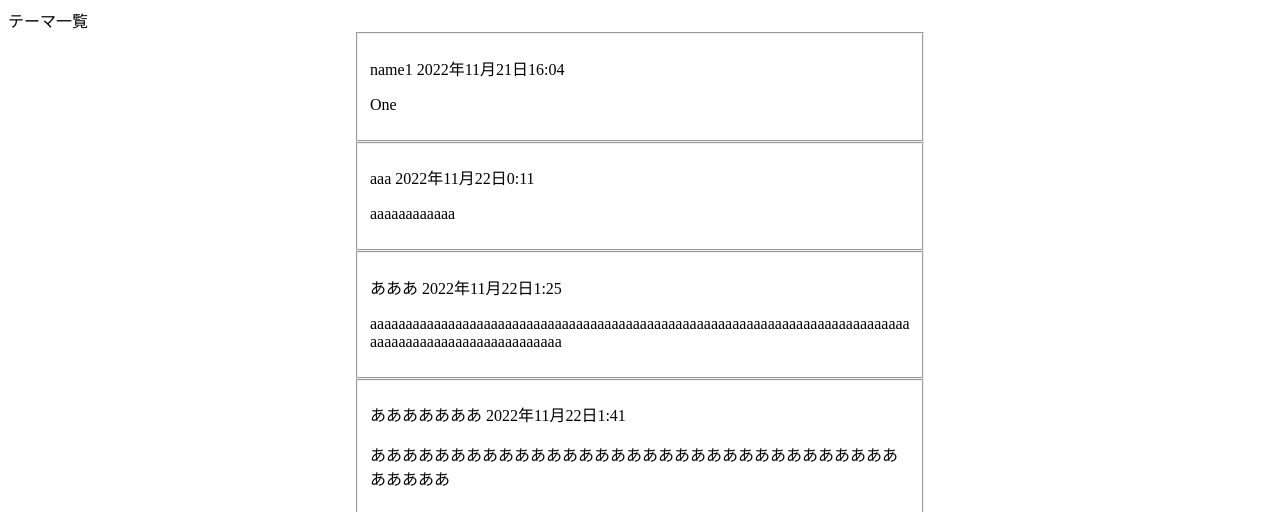
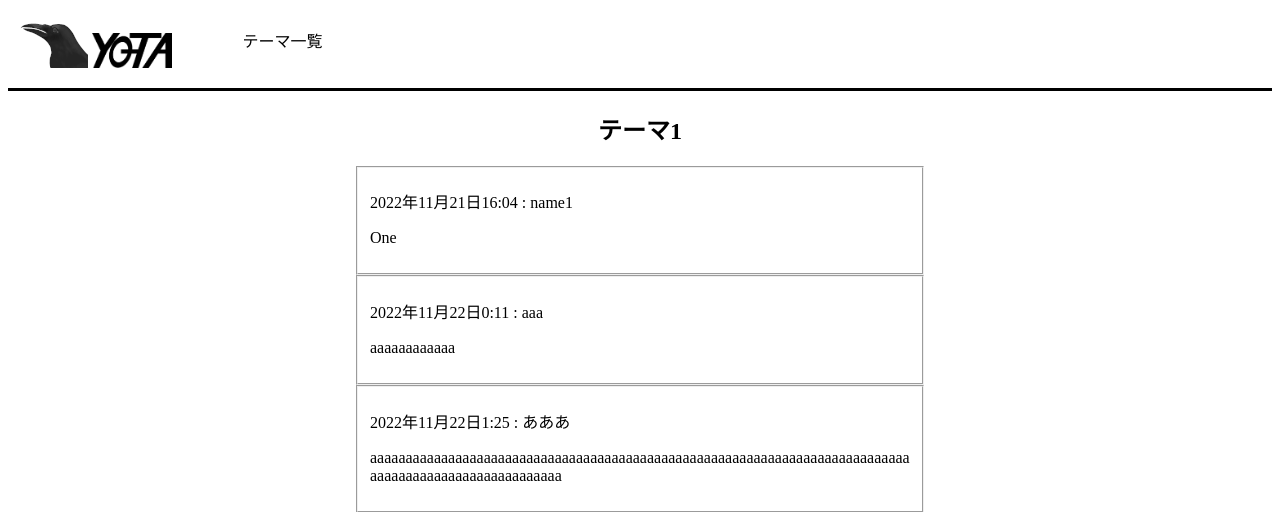
Before and after one commit to toami-ryo/Comment, a Django app: page /comments/2/ in a window 1280 px wide. Shown: the top 512 px of the page. Run offline with Django 4.2, Linux system fonts and the light colour scheme; data comes from the database, SQL or seed files in the repository; both versions use the stored data as it was after the commit.

Commit message:
'decorate header'

```diff
--- a/mysite/comments/static/comments/basic.css
+++ /dev/null
@@ -1,29 +0,0 @@
-header a, header a:visited{
-  color: black;
-  text-decoration: none;
-}
-
-header a:hover{
-  text-decoration: underline;
-}
-
-.container-wrapper{
-  display: flex;
-  flex-direction: column;
-  align-items: center;
-}
-
-.container{
-  width: 600px;
-  display: flex;
-  flex-direction: column;
-  align-items: center;
-}
-
-.cell{
-  width: 90%;
-}
-
-.cell p{
-  overflow-wrap: anywhere;
-}
--- /dev/null
+++ b/mysite/comments/static/comments/stylesheet/basic.css
@@ -0,0 +1,56 @@
+.header-container{
+  height: 80px;
+  border-bottom: 3px solid black;
+}
+
+header{
+  display: flex;
+  height: 100%;
+}
+
+.top-nav{
+  align-self: end;
+  padding: 20px 30px;
+}
+
+.top-nav > ul{
+  display: flex;
+}
+
+.top-nav > ul > li{
+  list-style-type: none; /*リストの点を消す*/
+}
+
+.top-nav > ul > li:hover{
+  border-bottom: solid black 2px;
+}
+
+.top-nav a, .top-nav a:visited{
+  color: black;
+  text-decoration: none;
+}
+
+.icon-container a{
+  text-decoration: none;
+}
+
+.container-wrapper{
+  display: flex;
+  flex-direction: column;
+  align-items: center;
+}
+
+.container{
+  width: 600px;
+  display: flex;
+  flex-direction: column;
+  align-items: center;
+}
+
+.cell{
+  width: 90%;
+}
+
+.cell p{
+  overflow-wrap: anywhere;
+}
--- a/mysite/comments/templates/comments/basic.html
+++ b/mysite/comments/templates/comments/basic.html
@@ -5,15 +5,25 @@
       <meta charset="utf-8">
       <title>Comments</title>
       {% load static %}
-      <link rel="stylesheet" href="{% static 'comments/basic.css' %}">
+      <link rel="stylesheet" href="{% static 'comments/stylesheet/basic.css' %}">
     </head>
 
     <body>
-      <header>
-        <div class="top-nav">
-          <a href="{% url 'comments:index' %}">テーマ一覧</a>
-        </div>
-      </header>
+      <div class="header-container">
+        <header>
+          <div class="icon-container">
+            <a href="{% url 'comments:index' %}">
+              <img class="top-icon" src="{% static 'comments/images/small_icon.png' %}" alt="">
+              <img class="logo" src="{% static 'comments/images/Logo.png' %}" style="height: 35px;" alt="YO-TA">
+            </a>
+          </div>
+          <div class="top-nav">
+            <ul>
+              <li><a href="{% url 'comments:index' %}">テーマ一覧</a></li>
+            </ul>
+          </div>
+        </header>
+      </div>
 
       <div class="container-wrapper">
         <div class="container">
--- a/mysite/comments/templates/comments/index.html
+++ b/mysite/comments/templates/comments/index.html
@@ -3,7 +3,7 @@
 
 <!-- header.html の content ブロックに以下を挿入 -->
 {% block content %}
-
+  <h2>テーマ一覧</h2>
   {% if latest_theme_list %}
       <ul>
       {% for theme in latest_theme_list %}
--- a/mysite/comments/templates/comments/theme_comments.html
+++ b/mysite/comments/templates/comments/theme_comments.html
@@ -1,11 +1,11 @@
 {% extends "comments/basic.html" %}
 
 {% block content %}
-
+  <h2>{{theme.title}}</h2>
   {% if theme %}
       {% for cell in theme.cells.all %}
           <fieldset class="cell">
-              <p>{{ cell.publisher_name }} {{cell.pub_date}}</p>
+              <p>{{cell.pub_date}}  :  {{ cell.publisher_name }}</p>
               <p>{{cell.comment_text}}</p>
           </fieldset>
       {% endfor %}
@@ -14,7 +14,6 @@
   {% endif %}
 
   {%if contribute_form%}
-      {% if error_message %}<p><strong>{{ error_message }}</strong></p>{% endif %}
       <form action="{% url 'comments:contribute' theme.id %}" method="post">{% csrf_token %}
           <table>{{contribute_form.as_p}}</table>
           <button type="submit">送信</button>
```
Also changed, not shown: mysite/comments/static/comments/images/Logo.png (added), mysite/comments/static/comments/images/small_icon.png (added), mysite/comments/templates/comments/theme_contribute.html (added), mysite/db.sqlite3.
